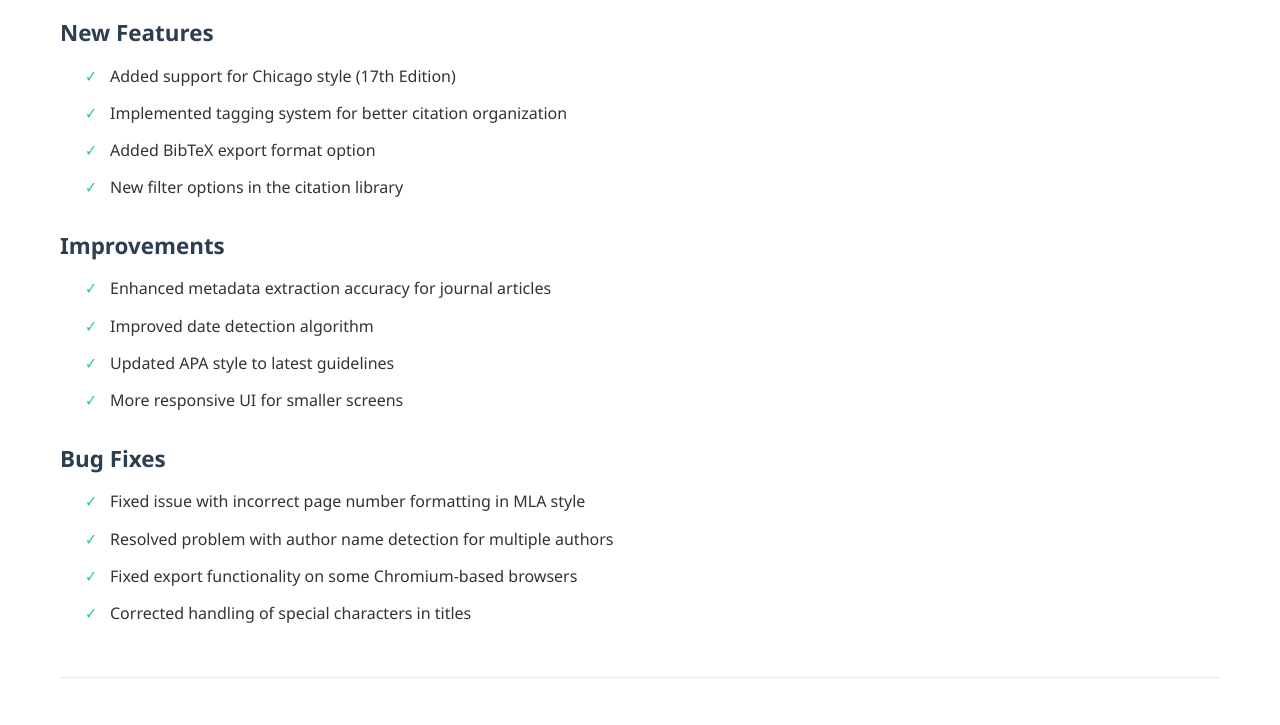
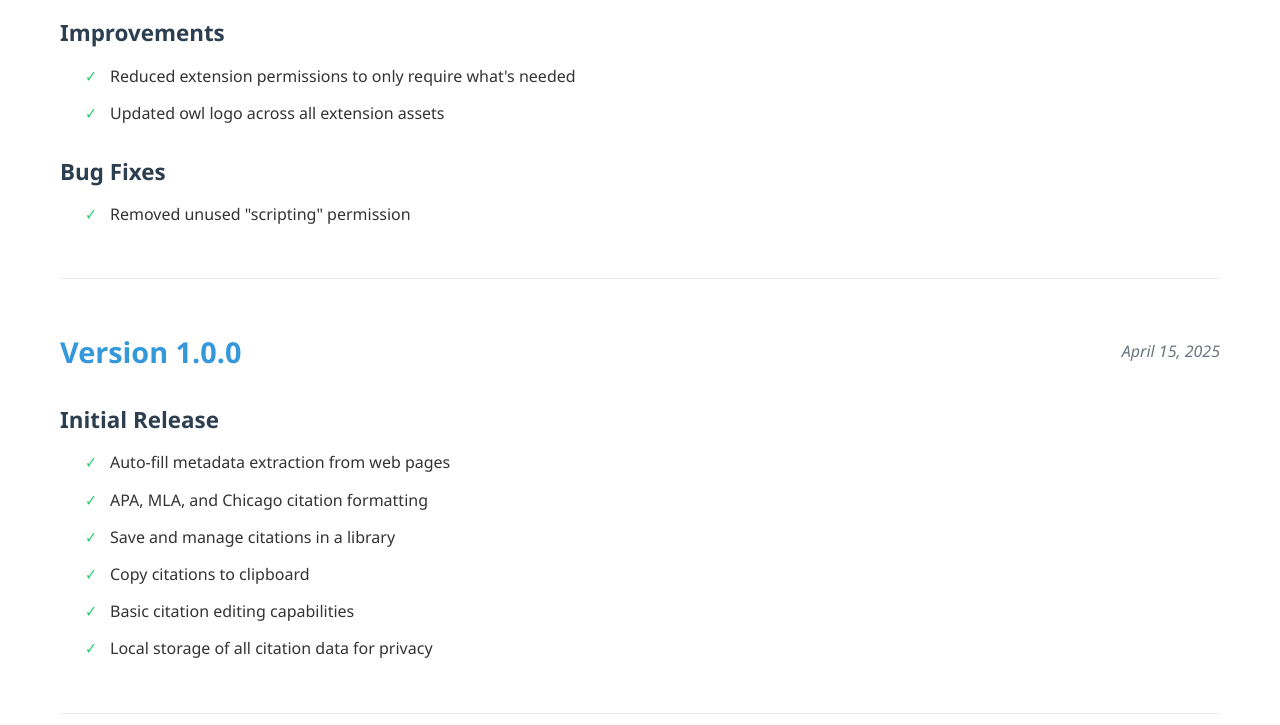
Before and after one commit to TryStudyRabbit/RefOwlWeb, a plain HTML site: page release-notes.html in a window 1280 px wide. Shown: the part 404-1129 px from the top of the page. Drawn offline with Linux system fonts and the light colour scheme.

```diff
--- a/release-notes.html
+++ b/release-notes.html
@@ -8,7 +8,7 @@
     <link rel="stylesheet" href="pages.css">
     <!-- Font Awesome -->
     <link rel="stylesheet" href="https://cdnjs.cloudflare.com/ajax/libs/font-awesome/5.15.4/css/all.min.css">
-    <link rel="icon" type="image/svg+xml" href="icons/logo.png">
+    <link rel="icon" type="image/svg+xml" href="icons/icon48.svg">
     <!-- Open Graph tags for social sharing -->
     <meta property="og:title" content="Release Notes - RefOwl">
     <meta property="og:description" content="Stay updated with the latest features and improvements to RefOwl.">
@@ -52,6 +52,41 @@
             <p>
                 We're constantly working to improve RefOwl with new features, bug fixes, and performance enhancements. Check this page to stay updated on the latest changes.
             </p>
+
+            <div class="release">
+                <div class="release-header">
+                    <div class="release-version">Version 1.0.1</div>
+                    <div class="release-date">April 21, 2025</div>
+                </div>
+
+                <h3>Improvements</h3>
+                <ul class="feature-list">
+                    <li>Reduced extension permissions to only require what's needed</li>
+                    <li>Updated owl logo across all extension assets</li>
+                </ul>
+
+                <h3>Bug Fixes</h3>
+                <ul class="bug-list">
+                    <li>Removed unused "scripting" permission</li>
+                </ul>
+            </div>
+
+            <div class="release">
+                <div class="release-header">
+                    <div class="release-version">Version 1.0.0</div>
+                    <div class="release-date">April 15, 2025</div>
+                </div>
+
+                <h3>Initial Release</h3>
+                <ul class="feature-list">
+                    <li>Auto-fill metadata extraction from web pages</li>
+                    <li>APA, MLA, and Chicago citation formatting</li>
+                    <li>Save and manage citations in a library</li>
+                    <li>Copy citations to clipboard</li>
+                    <li>Basic citation editing capabilities</li>
+                    <li>Local storage of all citation data for privacy</li>
+                </ul>
+            </div>
 
             <div class="release">
                 <div class="release-header">
@@ -172,7 +207,7 @@
         <div class="container">
             <div class="footer-top">
                 <div class="footer-logo">
-                    <img src="icons/icon16.svg" alt="RefOwl Logo" width="32" height="32">
+                    <img src="icons/logo.png" alt="RefOwl Cite Logo" width="32" height="32">
                     <span>RefOwl</span>
                 </div>
                 <div class="footer-social">
@@ -196,7 +231,7 @@
                     <h4>Resources</h4>
                     <ul>
                         <li><a href="citation-guide.html">Citation Guide</a></li>
-
+                        <li><a href="#">Blog</a></li>
                         <li><a href="help-center.html">Help Center</a></li>
                         <li><a href="release-notes.html">Release Notes</a></li>
                     </ul>
```
Also changed, not shown: 404.html (+1 -1 lines), citation-guide.html (+1 -1 lines), help-center.html (+1 -1 lines), index.html (+4 -2 lines), page-template.html (+1 -1 lines), privacy.html (+1 -1 lines), terms.html (+1 -1 lines), 1 other file.
